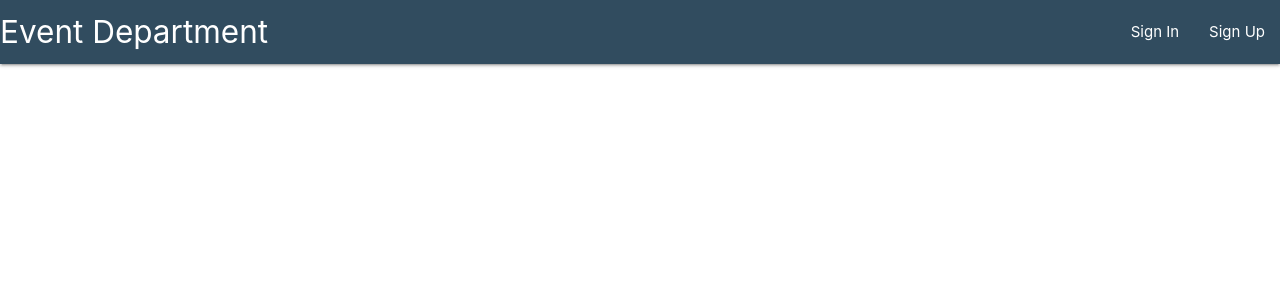
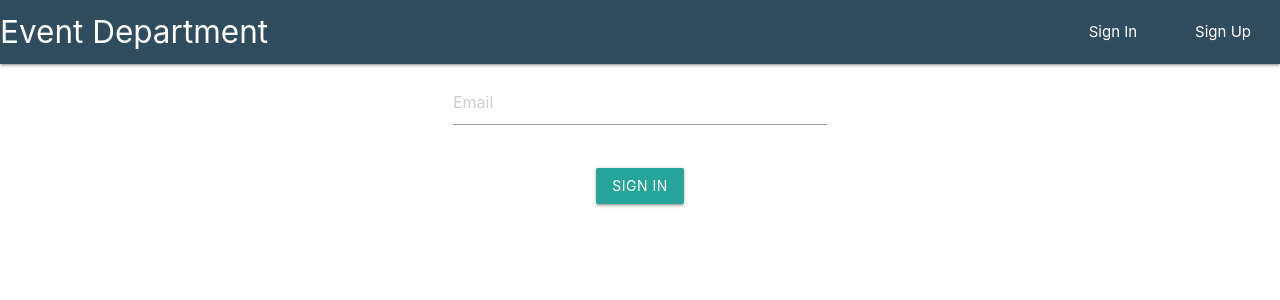
Before and after one commit to YordanDobrev97/EventsDepartment, a React (Create React App) app: page /sign-in in a window 1280 px wide. Shown: the top 300 px of the page. Built offline with nearby package versions, Linux system fonts and the light colour scheme.

Commit message:
Implement sign in

```diff
--- a/src/App.js
+++ b/src/App.js
@@ -2,10 +2,10 @@ import "materialize-css/dist/css/materialize.min.css";
 import { BrowserRouter as Router, Routes, Route } from "react-router-dom";
 
 import Layout from './pages/Layout';
+import Navbar from "./components/Navbar";
 import HomePage from "./pages/Home";
 import SignUp from "./pages/Auth/SignUp";
-
-import Navbar from "./components/Navbar";
+import SignIn from "./pages/Auth/SignIn";
 
 function App() {
   return (
@@ -16,6 +16,7 @@ function App() {
           <Route path="/" element={<Layout />}>
             <Route path="/" element={<HomePage />}/>
             <Route path="sign-up" element={<SignUp />}/>
+            <Route path="sign-in" element={<SignIn />}/>
           </Route>
         </Routes>
       </Router>
--- a/src/components/Navbar.js
+++ b/src/components/Navbar.js
@@ -1,19 +1,39 @@
+import { useSelector } from "react-redux"
 import { Link } from "react-router-dom";
 import "../styles/navbar.css";
 
 const Navbar = () => {
+    const user = useSelector((state) => state.user);
+
+    const logOut = () => {
+
+    }
+
     return (
         <>
             <nav className="nav">
                 <div className="nav-wrapper">
                     <Link to="/" className="brand-logo">Event Department</Link>
                     <ul className="right hide-on-med-and-down">
+                        {user.fullName ? (
+                            <>
+                                <li>
+                                    Hello, {user.fullName}
+                                </li>
+                                <li>
+                                    <button onClick={logOut}>LogOut</button>
+                                </li>
+                            </>
+                        ) : (
+                            <>
                                 <li>
                                     <Link to="/sign-in">Sign In</Link>
                                 </li>
                                 <li>
                                     <Link to="/sign-up">Sign Up</Link>
                                 </li>
+                            </>
+                        )}
                     </ul>
                 </div>
             </nav>
--- a/src/constants/auth.js
+++ b/src/constants/auth.js
@@ -1,2 +1,4 @@
 export const EXIST_USER = "The email address is already in use by another account.";
 export const SUCCESS_REGISTER = "Successful registration";
+export const SUCCESS_SIGN_IN = "Successful logged in";
+export const WRONG_EMAIL = "There is no user record corresponding to this identifier. The user may have been deleted.";
--- a/src/features/userSlice.js
+++ b/src/features/userSlice.js
@@ -19,4 +19,6 @@ const userSlice = createSlice({
 
 export const { setUser, logOut } = userSlice.actions
 
+export const getUser = state => state.fullName;
+
 export default userSlice.reducer
--- a/src/pages/Auth/SignIn.js
+++ b/src/pages/Auth/SignIn.js
@@ -0,0 +1,85 @@
+import { useState } from "react";
+import { useNavigate } from "react-router-dom";
+import { useDispatch } from "react-redux"
+import AuthService from "../../services/auth";
+import { setUser } from "../../features/userSlice";
+import { injectStyle } from "react-toastify/dist/inject-style";
+import { ToastContainer, toast } from "react-toastify";
+import {
+    SUCCESS_SIGN_IN,
+    WRONG_EMAIL
+} from "../../constants/auth";
+
+if (typeof window !== "undefined") {
+    injectStyle();
+}
+
+const SignIn = () => {
+    const navigation = useNavigate();
+    const dispatch = useDispatch()
+
+    const [formData, setData] = useState({
+        email: '',
+    })
+
+    const { email } = formData;
+
+    const onChange = (e) => {
+        setData((prevValue) => ({
+            ...prevValue,
+            [e.target.name]: e.target.value
+        }))
+    }
+
+    const submit = async (e) => {
+        e.preventDefault();
+
+        const res = await AuthService.signIn(formData);
+        console.log(res)
+
+        if (res === WRONG_EMAIL) {
+            //message for wrong email
+            toast.error(res);
+        } else {
+            // message for success logged in
+            toast.success(SUCCESS_SIGN_IN);
+            dispatch(setUser({
+                fullName: res.fullName
+            }))
+
+            setTimeout(() => {
+                navigation("/dashboard")
+            }, 5000)
+        }
+
+    }
+
+    return (
+        <>
+            <ToastContainer />
+            <div className="row card-content center">
+                <form className="col s12" onSubmit={submit}>
+
+                    <div className="row col s4 offset-s4">
+                        <div className="input-field col s12">
+                            <input
+                                placeholder="Email"
+                                id="email"
+                                name="email"
+                                type="text"
+                                value={email}
+                                onChange={onChange}
+                            />
+                        </div>
+                    </div>
+
+                    <div className="row col s4 offset-s4">
+                        <button className="waves-effect waves-light btn">Sign In</button>
+                    </div>
+                </form>
+            </div>
+        </>
+    )
+}
+
+export default SignIn;
--- a/src/pages/Home/index.js
+++ b/src/pages/Home/index.js
@@ -7,7 +7,7 @@ const Home = () => {
                 <h1 className="">Welcome to Event Department Solution</h1>
                 <p>Manage your department events</p>
 
-                <img src="https://spotme.com/wp-content/uploads/2021/07/Event-Planning-Tips-the-Pros-Are-Leaning-on-in-2021-Hero.png"/>
+                <img src="https://static.wixstatic.com/media/c699f7_713927d33bdb43dfa53a95358cf23dc2~mv2.png/v1/fit/w_2500,h_1330,al_c/c699f7_713927d33bdb43dfa53a95358cf23dc2~mv2.png"/>
             </section>
         </div>
     )
--- a/src/services/auth.js
+++ b/src/services/auth.js
@@ -1,10 +1,12 @@
 import firebase from "../firebase"
+
+const DEFAULT_PASSWORD = "DEFAULT_PASSWORD"; //
 
 const signUp = async (data) => {
     const { fullName, email, phoneNumber } = data;
     try {
         // register user with email
-        const res = await firebase.auth.createUserWithEmailAndPassword(email, "Missing");
+        const res = await firebase.auth.createUserWithEmailAndPassword(email, DEFAULT_PASSWORD);
 
         // add new user to users collection with fullName and phone
         const user = await firebase.firestore.collection("users").add({
@@ -18,6 +20,22 @@ const signUp = async (data) => {
     }
 }
 
+const signIn = async (data) => {
+    const { email } = data;
+
+    try {
+        await firebase.auth.signInWithEmailAndPassword(email, DEFAULT_PASSWORD);
+
+        const user = await (await firebase.firestore.collection("users").where("email", "==", email).get()).docs.map((u) => u.data());
+        console.log(user[0])
+        return user[0];
+    } catch (e) {
+
+        return e.message;
+    }
+}
+
 export default {
-    signUp
+    signUp,
+    signIn
 }
--- a/src/store/store.js
+++ b/src/store/store.js
@@ -1,8 +1,13 @@
-import { configureStore } from "@reduxjs/toolkit";
+import { configureStore, } from "@reduxjs/toolkit";
 import userReducer from "../features/userSlice";
 
-export default configureStore({
+export const store =  configureStore({
     reducer: {
         user: userReducer,
     }
 })
+
+export const appState = store.getState()
+export const appDispatch = store.dispatch
+
+export default store;
--- a/src/styles/home.css
+++ b/src/styles/home.css
@@ -8,6 +8,6 @@ p {
 }
 
 img {
-    width: 800px;
-    height: 480px;
+    width: 400px;
+    height: 380px;
 }
--- a/src/styles/navbar.css
+++ b/src/styles/navbar.css
@@ -2,3 +2,14 @@
 .nav {
     background-color: #314C5F !important;
 }
+
+li {
+    margin: 0 14px;
+}
+
+li > button {
+    background: none;
+    border: none;
+    color: white;
+    cursor: pointer;
+}
```
Lines whose indentation alone changed are shown as unchanged.
